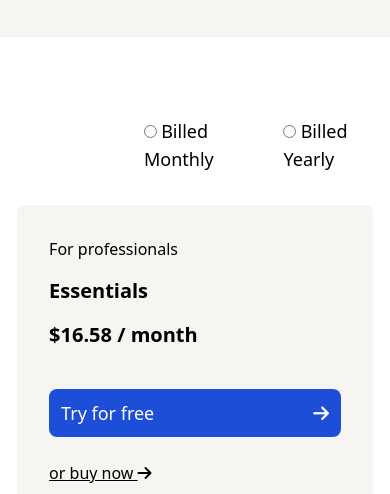
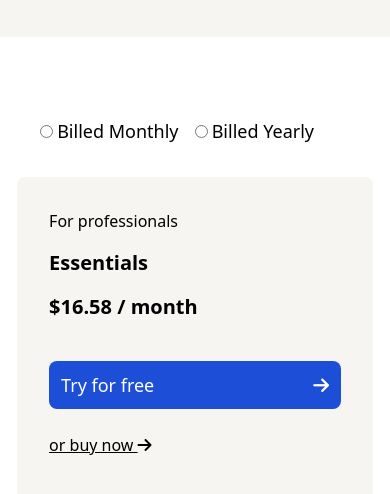
Before and after one commit to AaryanSwami/tailwind, a plain HTML site: page index.html in a window 390 px wide. Shown: the part 1058-1552 px from the top of the page. Drawn offline with nearby package versions, Linux system fonts and the light colour scheme.

Commit message:
Update index.html

```diff
--- a/index.html
+++ b/index.html
@@ -88,7 +88,7 @@
     </div>
 
     <div class="planes flex flex-col m-auto ">
-      <div class="form flex justify-start gap-x-4 lg:pb-12 pb-8 items-center lg:ml-40 ml-36 mt-20">
+      <div class="form flex justify-start gap-x-4 lg:pb-12 pb-8 items-center lg:ml-40 ml-10 mt-20">
         <div class="form-check">
           <input class="form-check-input" type="radio" name="time" id="" />
           <label class="form-check-label text-lg" for="time"> Billed Monthly </label>
```
